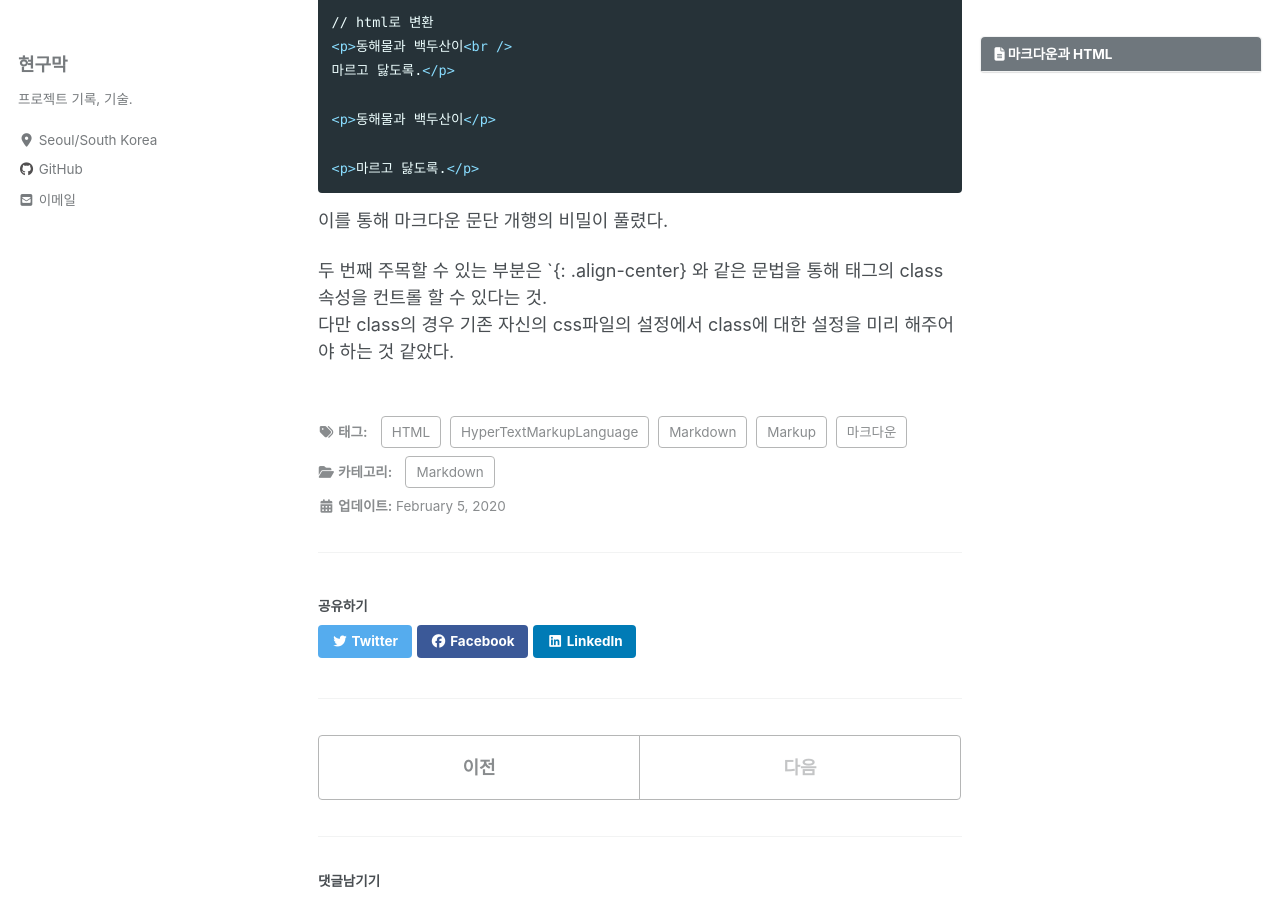
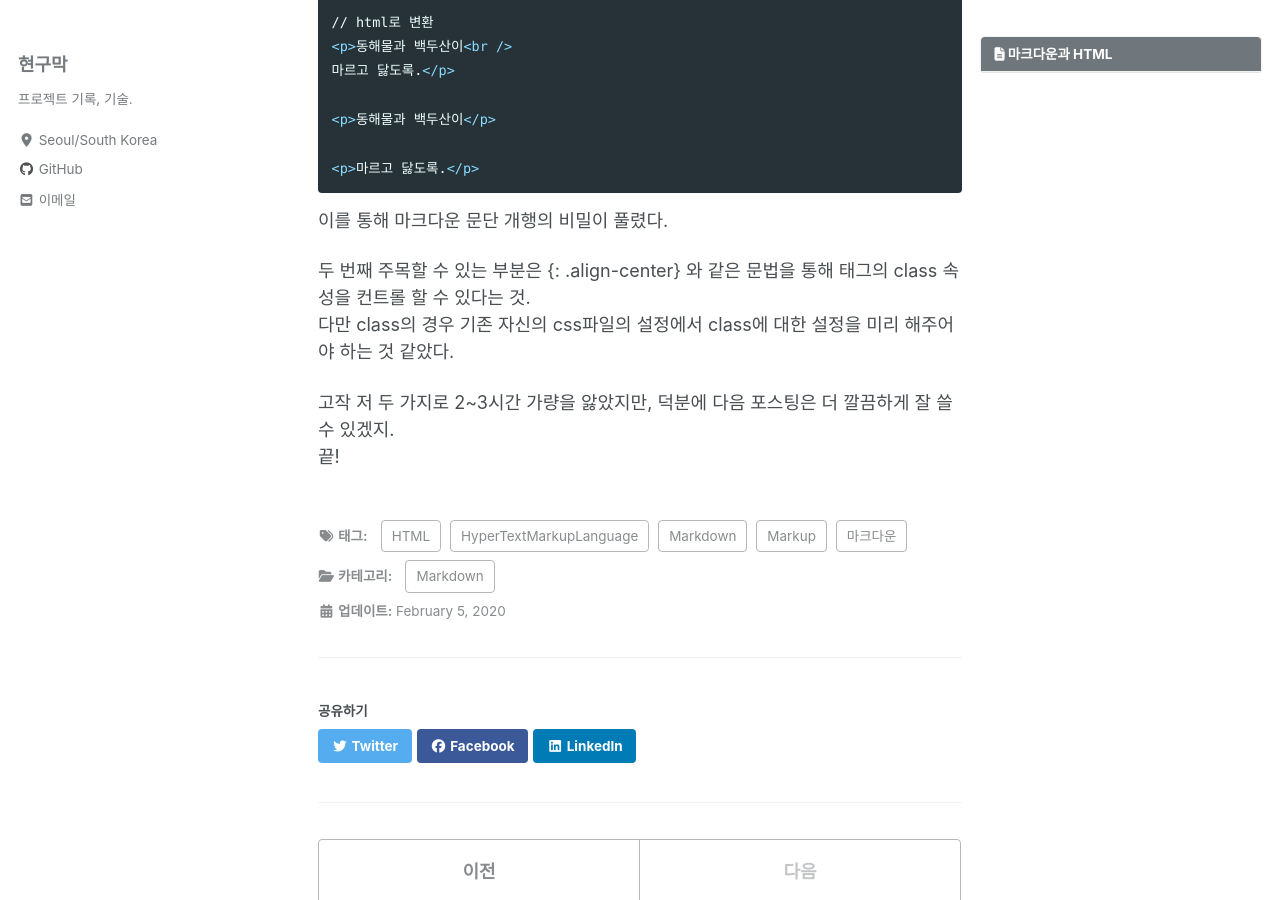
Before and after one commit to Hyeon9mak/Hyeon9mak.github.io, a Jekyll site: the page built from _posts/2020-02-04-Markdown-마크다운과-HTML.md, in a window 1280 px wide and 900 px high, scrolled down 896 px. Built offline with Jekyll 4.4.1, drawn with Linux system fonts in a browser that asks for light colours; cached includes are drawn as plain includes; nearby versions of some CDN libraries; comment, search, counter and statistics services are not loaded.

Commit message:
Update 2020-02-04-Markdown-마크다운과-HTML.md

````diff
--- a/_posts/2020-02-04-Markdown-마크다운과-HTML.md
+++ b/_posts/2020-02-04-Markdown-마크다운과-HTML.md
@@ -52,5 +52,8 @@ HTML로 자동 변환되어 글이 적힌다는 것 까지.
 ```
 이를 통해 마크다운 문단 개행의 비밀이 풀렸다.
 
-두 번째 주목할 수 있는 부분은 `{: .align-center} 와 같은 문법을 통해 태그의 class 속성을 컨트롤 할 수 있다는 것.
+두 번째 주목할 수 있는 부분은 {: .align-center} 와 같은 문법을 통해 태그의 class 속성을 컨트롤 할 수 있다는 것.
 다만 class의 경우 기존 자신의 css파일의 설정에서 class에 대한 설정을 미리 해주어야 하는 것 같았다.
+
+고작 저 두 가지로 2~3시간 가량을 앓았지만, 덕분에 다음 포스팅은 더 깔끔하게 잘 쓸 수 있겠지.
+끝!
````
